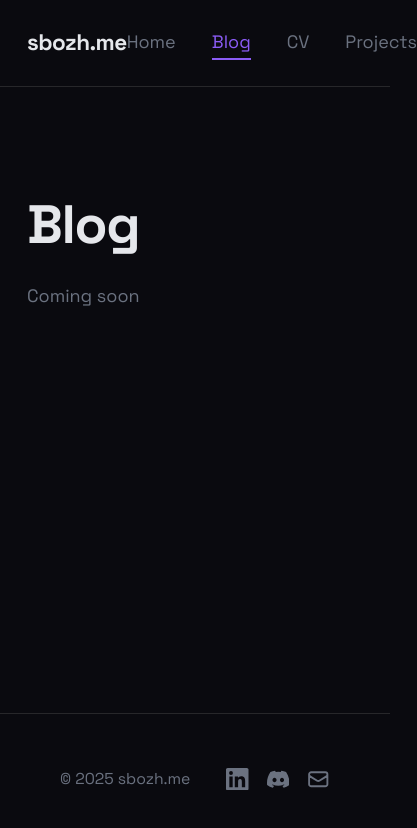
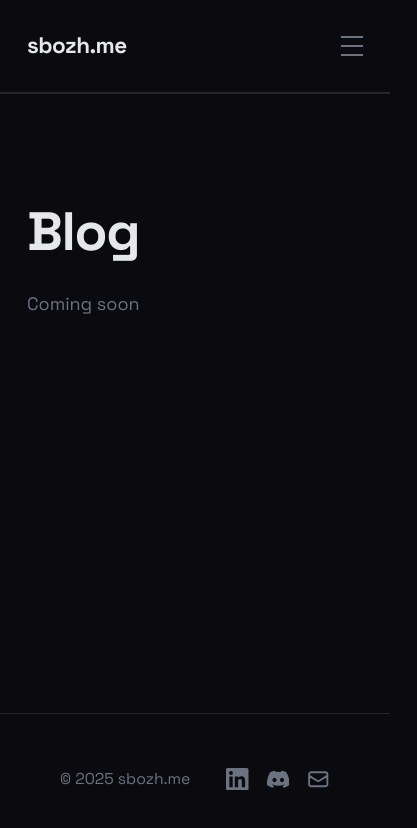
Before and after one commit to sbozh-me/website, a Next.js app in the folder apps/web/: page /blog in a window 390 px wide. Shown: the top 828 px of the page, 417 px wide, since content can reach past the window. Built offline with nearby package versions, Linux system fonts and the light colour scheme.

Commit message:
feat(ui): add responsive hamburger menu to header

```diff
--- a/apps/web/components/Header.tsx
+++ b/apps/web/components/Header.tsx
@@ -2,6 +2,7 @@
 
 import Link from 'next/link';
 import { usePathname } from 'next/navigation';
+import { useState } from 'react';
 
 const navItems = [
   { name: 'Home', href: '/' },
@@ -12,6 +13,7 @@ const navItems = [
 
 export function Header() {
   const pathname = usePathname();
+  const [isOpen, setIsOpen] = useState(false);
 
   return (
     <header className="border-b border-border">
@@ -19,7 +21,9 @@ export function Header() {
         <Link href="/" className="text-xl font-bold tracking-tight">
           sbozh.me
         </Link>
-        <nav className="flex items-center gap-8">
+
+        {/* Desktop nav */}
+        <nav className="hidden md:flex items-center gap-8">
           {navItems.map((item) => (
             <Link
               key={item.href}
@@ -34,7 +38,56 @@ export function Header() {
             </Link>
           ))}
         </nav>
+
+        {/* Mobile hamburger button */}
+        <button
+          type="button"
+          className="md:hidden flex flex-col justify-center items-center gap-1.5 p-2 -mr-2 text-muted-foreground hover:text-foreground transition-colors"
+          onClick={() => setIsOpen(!isOpen)}
+          aria-label={isOpen ? 'Close menu' : 'Open menu'}
+          aria-expanded={isOpen}
+        >
+          <span
+            className={`block w-5 h-0.5 bg-current transition-transform duration-200 ${
+              isOpen ? 'rotate-45 translate-y-2' : ''
+            }`}
+          />
+          <span
+            className={`block w-5 h-0.5 bg-current transition-opacity duration-200 ${
+              isOpen ? 'opacity-0' : ''
+            }`}
+          />
+          <span
+            className={`block w-5 h-0.5 bg-current transition-transform duration-200 ${
+              isOpen ? '-rotate-45 -translate-y-2' : ''
+            }`}
+          />
+        </button>
       </div>
+
+      {/* Mobile nav menu */}
+      <nav
+        className={`md:hidden border-t border-border overflow-hidden transition-[max-height] duration-300 ease-out ${
+          isOpen ? 'max-h-64' : 'max-h-0'
+        }`}
+      >
+        <div className="flex flex-col px-6 py-4 gap-4">
+          {navItems.map((item) => (
+            <Link
+              key={item.href}
+              href={item.href}
+              onClick={() => setIsOpen(false)}
+              className={`transition-colors ${
+                pathname === item.href
+                  ? 'text-primary'
+                  : 'text-muted-foreground hover:text-primary'
+              }`}
+            >
+              {item.name}
+            </Link>
+          ))}
+        </div>
+      </nav>
     </header>
   );
 }
```
